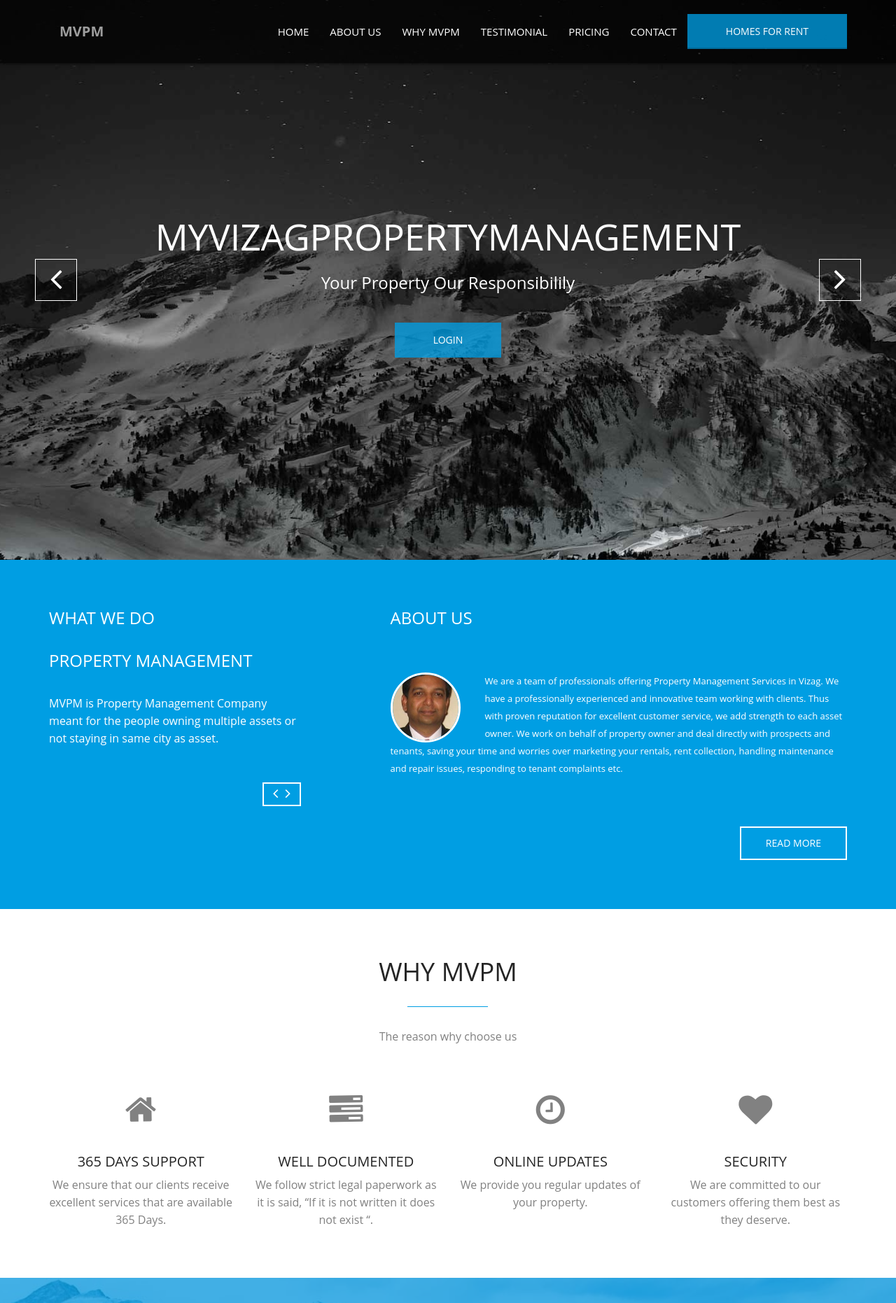
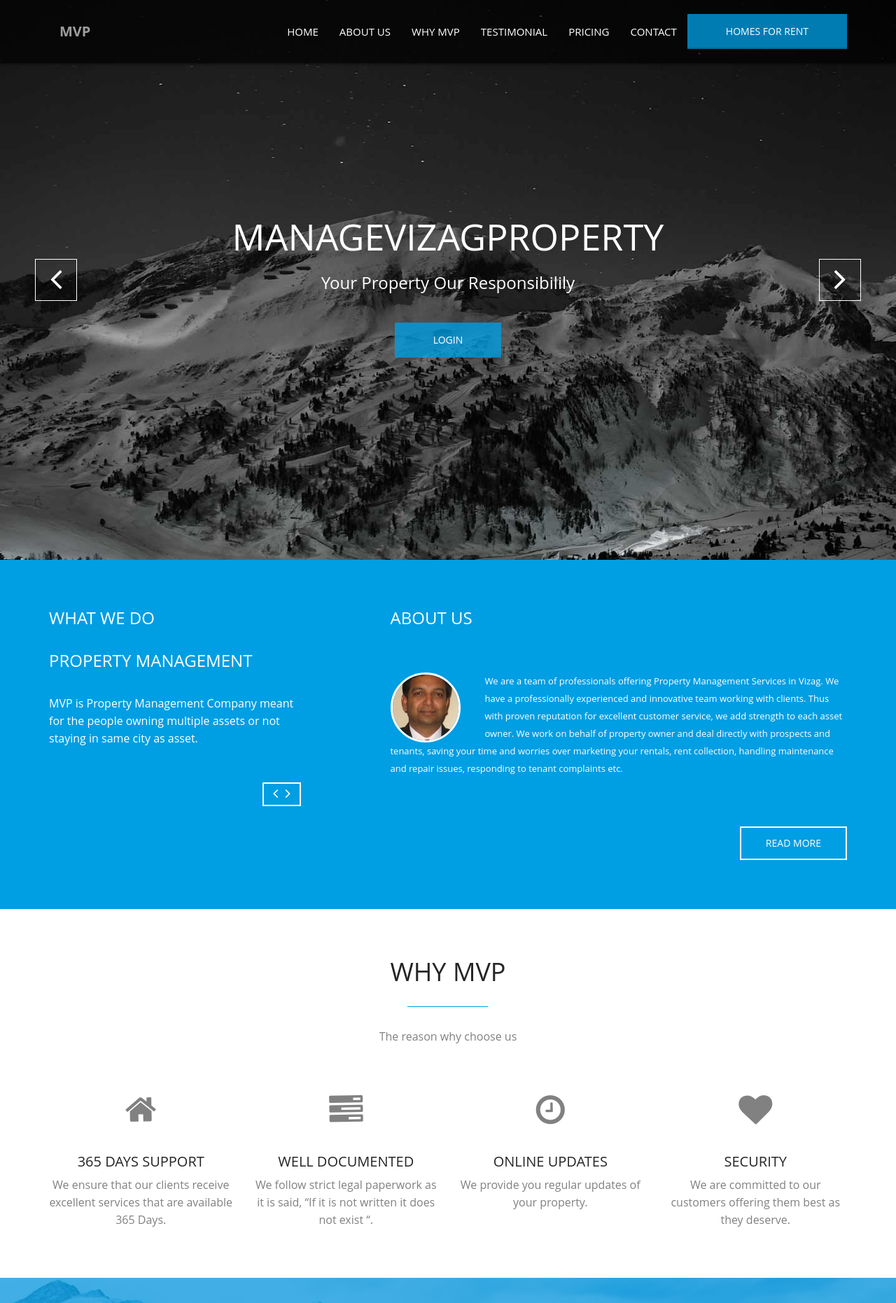
Before and after one commit to SriNandan33/MVPM, a Django app: page / in a window 1280 px wide. Shown: the top 1862 px of the page at 70% size. Run offline with Django 3.2, Linux system fonts and the light colour scheme; some libraries are stand-ins or nearby versions.

Commit message:
changed site name to MVP in mainpage

```diff
--- a/templates/core/index.html
+++ b/templates/core/index.html
@@ -12,7 +12,7 @@
         <meta charset="utf-8">
 		<!-- Always force latest IE rendering engine or request Chrome Frame -->
         <meta http-equiv="X-UA-Compatible" content="IE=edge,chrome=1">
-        <title>MyVizagProprtyManagement</title>
+        <title>ManageVizagProperty</title>
 		<!-- Meta Description -->
         <meta name="description" content="Blue One Page Creative HTML5 Template">
         <meta name="keywords" content="one page, single page, onepage, responsive, parallax, creative, business, html5, css3, css3 animation">
@@ -73,7 +73,7 @@
 
 					<!-- logo -->
 					<h1 class="navbar-brand">
-						<a href="#body">MVPM</a>
+						<a href="#body">MVP</a>
 					</h1>
 					<!-- /logo -->
                 </div>
@@ -83,7 +83,7 @@
                     <ul id="nav" class="nav navbar-nav">
                         <li><a href="#body">Home</a></li>
                         <li><a href="#about">About Us</a></li>
-                        <li><a href="#whymvpm">WHY MVPM</a></li>
+                        <li><a href="#whymvp">WHY MVP</a></li>
                         <li><a href="#testimonials">Testimonial</a></li>
                         <li><a href="#price">pricing</a></li>
                         <li><a href="#contact">Contact</a></li>
@@ -117,7 +117,7 @@
 
 						<div class="slide-caption">
                             <div class="caption-content">
-                                <h2 class="animated fadeInDown">MyVizagPropertyManagement</h2>
+                                <h2 class="animated fadeInDown">ManageVizagProperty</h2>
                                 <span class="animated fadeInDown">Your Property Our Responsibilily </span>
                                 <a href="/account/dashboard/manage_property/properties/" class="btn btn-blue btn-effect">Login</a>
                             </div>
@@ -130,7 +130,7 @@
 						<div class="bg-img bg-img-2"></div>
 						<div class="slide-caption">
                             <div class="caption-content">
-                                <h2>MyVizagPropertyManagement</h2>
+                                <h2>ManageVizagProperty</h2>
                                 <span>Your Property Our Responsibilily</span>
                                 <a href="/account" class="btn btn-blue btn-effect">Login</a>
                             </div>
@@ -143,7 +143,7 @@
 						<div class="bg-img bg-img-3"></div>
 						<div class="slide-caption">
                             <div class="caption-content">
-                                <h2>MyVizagPropertyManagement</h2>
+                                <h2>ManageVizagProperty</h2>
                                 <span>Your Property Our Responsibilily</span>
                                 <a href="/account" class="btn btn-blue btn-effect">Login</a>
                             </div>
@@ -193,7 +193,7 @@
 								<div id="works">
 									<div class="work-item">
                                         <h3>Property Management</h3>
-										<p>MVPM is Property Management Company meant for the people owning multiple assets or not staying in same city as asset.</p>
+										<p>MVP is Property Management Company meant for the people owning multiple assets or not staying in same city as asset.</p>
 									</div>
 									<div class="work-item">
                                         <h3>Property Maintenance</h3>
@@ -226,12 +226,12 @@ We work on behalf of property owner and deal directly with prospects and tenants
 
 
 			<!-- Service section -->
-			<section id="whymvpm">
+			<section id="whymvp">
 				<div class="container">
 					<div class="row">
 
 						<div class="sec-title text-center">
-							<h2 class="wow animated bounceInLeft">why MVPM</h2>
+							<h2 class="wow animated bounceInLeft">why MVP</h2>
 							<p class="wow animated bounceInRight">The reason why choose us</p>
 						</div>
 
@@ -296,21 +296,21 @@ We work on behalf of property owner and deal directly with prospects and tenants
 									<img src='{% static "core/img/member-1.jpg" %}' alt="Our Clients">
 									<div class="clearfix">
 										<span>srinivas savaram</span>
-										<p>Dear MVPM. We came into our place again today, as has always been our experience, we could not be more thrilled with the condition and cleanliness and just wanted to pass on our thanks to you. We feel the credit is due to you for the correct tenant criteria, management and support services, and have had nothing but good experience to show for it. We just want you to know how grateful and fortunate we feel for your service and efforts on our behalf.</p>
+										<p>Dear MVP. We came into our place again today, as has always been our experience, we could not be more thrilled with the condition and cleanliness and just wanted to pass on our thanks to you. We feel the credit is due to you for the correct tenant criteria, management and support services, and have had nothing but good experience to show for it. We just want you to know how grateful and fortunate we feel for your service and efforts on our behalf.</p>
 									</div>
 								</div>
 								<div class="testimonial-item text-center">
 									<img src='{% static "core/img/member-1.jpg" %}' alt="Our Clients">
 									<div class="clearfix">
 										<span>srinivas savaram</span>
-										<p>I have been using MVPM for managing my property in Vizag and am extremely satisfied with their service and professionalism. They really take good care of my property by making sure that is rented to the right tenants and also maintain the house when required. They do routine inspections and send me quarterly reports. They also make sure that all the bills are paid timely including the rent. I would recommend this service to anyone planning to rent a house in NCR region. Being an NRI, I can't imagine owning and maintaining a house in NCR without MVPM!!</p>
+										<p>I have been using MVP for managing my property in Vizag and am extremely satisfied with their service and professionalism. They really take good care of my property by making sure that is rented to the right tenants and also maintain the house when required. They do routine inspections and send me quarterly reports. They also make sure that all the bills are paid timely including the rent. I would recommend this service to anyone planning to rent a house in NCR region. Being an NRI, I can't imagine owning and maintaining a house in NCR without MVP!!</p>
 									</div>
 								</div>
 								<div class="testimonial-item text-center">
 									<img src='{% static "core/img/member-1.jpg" %}' alt="Our Clients">
 									<div class="clearfix">
 										<span>srinivas savaram</span>
-										<p>I am really impressed with the service and help I received from MVPM team. It clearly identified where improvements could be made to my apartment and provided clear direction for the maintenance work for the apartment. Excellent service all the way around from start to finish. The service and personal attention is extraordinary.</p>
+										<p>I am really impressed with the service and help I received from MVP team. It clearly identified where improvements could be made to my apartment and provided clear direction for the maintenance work for the apartment. Excellent service all the way around from start to finish. The service and personal attention is extraordinary.</p>
 									</div>
 								</div>
 							</div>
```
